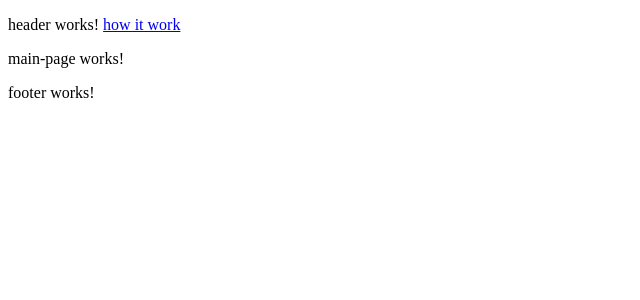
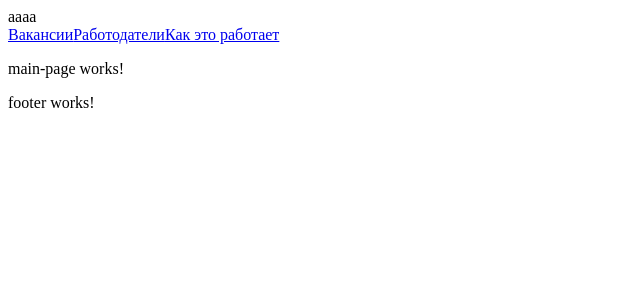
Before and after one commit to Fribolt/work-in-poland, an Angular app in the folder work-in-poland/: page / in a window 1280 px wide. Shown: the top 300 px of the page, without its empty margins (0-640 px from the left). Built offline with nearby package versions, Linux system fonts and the light colour scheme.

Commit message:
added pages and link

```diff
--- a/work-in-poland/src/app/app.module.ts
+++ b/work-in-poland/src/app/app.module.ts
@@ -7,6 +7,8 @@ import { HeaderComponent } from './components/header/header.component';
 import { MainPageComponent } from './pages/main-page/main-page.component';
 import { FooterComponent } from './components/footer/footer.component';
 import { HowItWorkComponent } from './pages/how-it-work/how-it-work.component';
+import { JobOpeningsComponent } from './pages/job-openings/job-openings.component';
+import { EmployersComponent } from './pages/employers/employers.component';
 
 @NgModule({
   declarations: [
@@ -14,7 +16,9 @@ import { HowItWorkComponent } from './pages/how-it-work/how-it-work.component';
     HeaderComponent,
     MainPageComponent,
     FooterComponent,
-    HowItWorkComponent
+    HowItWorkComponent,
+    JobOpeningsComponent,
+    EmployersComponent
   ],
   imports: [
     BrowserModule,
--- a/work-in-poland/src/app/components/header/header.component.html
+++ b/work-in-poland/src/app/components/header/header.component.html
@@ -1 +1,9 @@
-<p>header works! <a routerLink="/how-it-work">how it work</a></p>
+
+<header>
+  <div routerLink="/" class="log">aaaa</div>
+  <aside class="main-menu">
+    <a routerLink="/job-opening">Вакансии</a>
+    <a routerLink="/employers">Работодатели</a>
+    <a routerLink="/how-it-work">Как это работает</a>
+  </aside>
+</header>
--- /dev/null
+++ b/work-in-poland/src/app/pages/employers/employers.component.html
@@ -0,0 +1 @@
+<p>employers works!</p>
--- /dev/null
+++ b/work-in-poland/src/app/pages/employers/employers.component.ts
@@ -0,0 +1,15 @@
+import { Component, OnInit } from '@angular/core';
+
+@Component({
+  selector: 'app-employers',
+  templateUrl: './employers.component.html',
+  styleUrls: ['./employers.component.scss']
+})
+export class EmployersComponent implements OnInit {
+
+  constructor() { }
+
+  ngOnInit() {
+  }
+
+}
--- /dev/null
+++ b/work-in-poland/src/app/pages/job-openings/job-openings.component.html
@@ -0,0 +1 @@
+<p>job-openings works!</p>
--- /dev/null
+++ b/work-in-poland/src/app/pages/job-openings/job-openings.component.ts
@@ -0,0 +1,15 @@
+import { Component, OnInit } from '@angular/core';
+
+@Component({
+  selector: 'app-job-openings',
+  templateUrl: './job-openings.component.html',
+  styleUrls: ['./job-openings.component.scss']
+})
+export class JobOpeningsComponent implements OnInit {
+
+  constructor() { }
+
+  ngOnInit() {
+  }
+
+}
```
Also changed, not shown: work-in-poland/src/app/app-routing.module.ts (+7 -3 lines), work-in-poland/src/app/pages/employers/employers.component.scss (added), work-in-poland/src/app/pages/job-openings/job-openings.component.scss (added), 1 other file (tests, documents, lock files or other folders).
